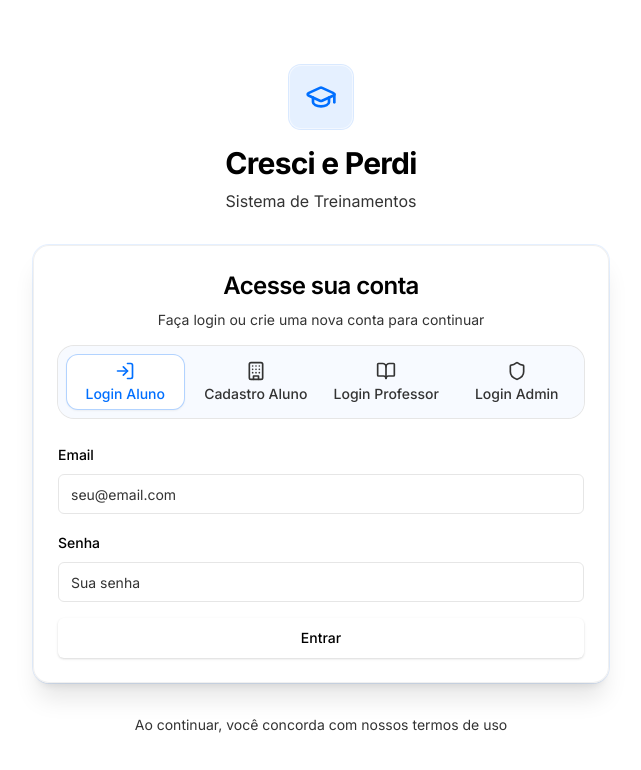
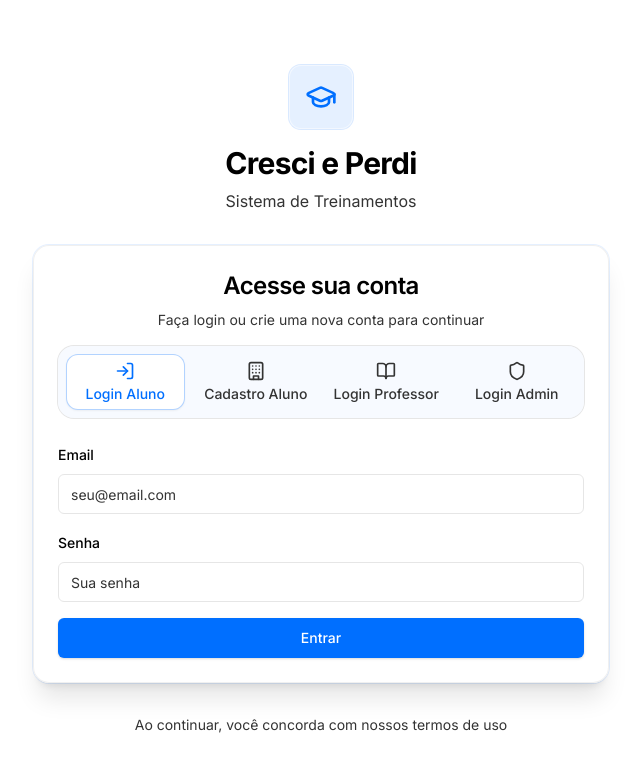
Before and after one commit to saulloallves/treinamento, a React (Vite) app: page /auth in a window 1280 px wide. Shown: the top 770 px of the page, without its empty margins (319-960 px from the left). Built offline with nearby package versions, Linux system fonts and the light colour scheme.

Commit message:
Fix lesson button color

```diff
--- a/src/components/ui/button.tsx
+++ b/src/components/ui/button.tsx
@@ -10,13 +10,13 @@ const buttonVariants = cva(
   {
     variants: {
       variant: {
-        default: "bg-brand-blue text-brand-white hover:bg-blue-600 shadow-clean hover:shadow-clean-md",
-        destructive: "bg-red-500 text-brand-white hover:bg-red-600 shadow-clean hover:shadow-clean-md",
-        outline: "border border-gray-300 bg-brand-white text-brand-gray-dark hover:bg-gray-50 shadow-clean",
-        secondary: "bg-brand-blue-light text-brand-blue hover:bg-blue-100 shadow-clean",
-        ghost: "hover:bg-gray-100 text-brand-gray-dark hover:text-brand-black",
-        link: "text-brand-blue underline-offset-4 hover:underline hover:text-blue-600",
-        success: "bg-green-500 text-brand-white hover:bg-green-600 shadow-clean hover:shadow-clean-md",
+        default: "bg-primary text-primary-foreground hover:bg-primary/90 shadow-clean hover:shadow-clean-md",
+        destructive: "bg-destructive text-destructive-foreground hover:bg-destructive/90 shadow-clean hover:shadow-clean-md",
+        outline: "border border-input bg-background text-foreground hover:bg-accent hover:text-accent-foreground shadow-clean",
+        secondary: "bg-secondary text-secondary-foreground hover:bg-secondary/80 shadow-clean",
+        ghost: "hover:bg-accent hover:text-accent-foreground",
+        link: "text-primary underline-offset-4 hover:underline hover:text-primary/90",
+        success: "bg-green-500 text-white hover:bg-green-600 shadow-clean hover:shadow-clean-md",
         modern: "modern-button",
         "modern-secondary": "modern-button-secondary",
       },
```
